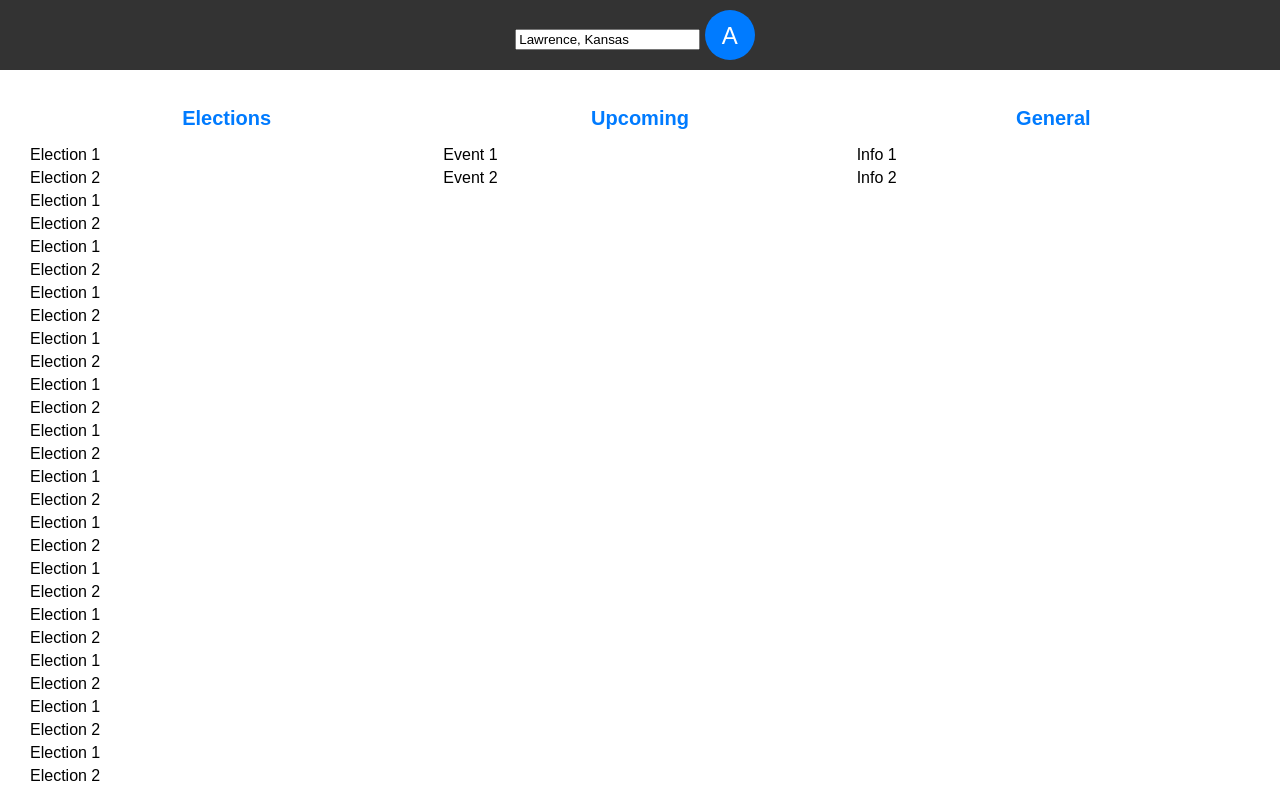
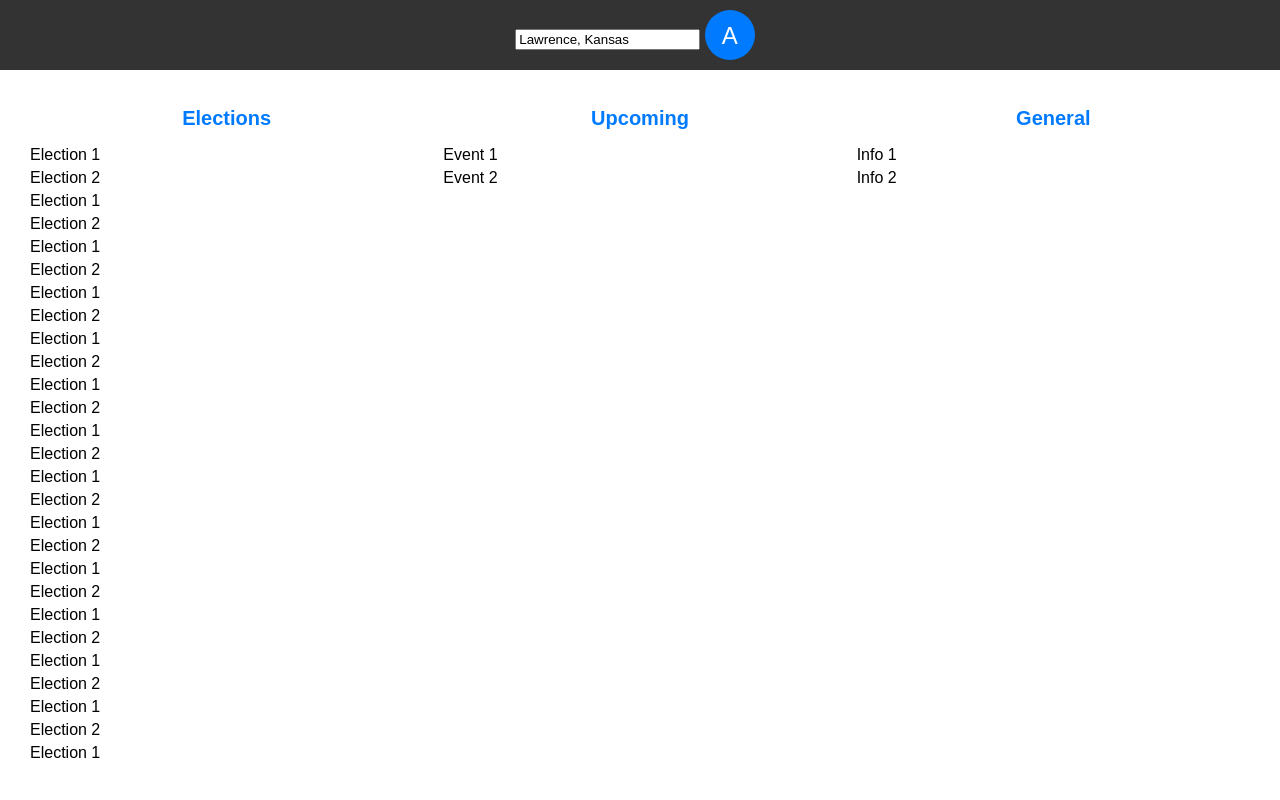
Before and after one commit to gabe738/poli, a website: page Testing/homepageRework.html in a window 1280 px wide. Drawn offline with Linux system fonts and the light colour scheme.

Commit message:
idk why this works

```diff
--- a/Testing/homepageRework.html
+++ b/Testing/homepageRework.html
@@ -57,7 +57,7 @@
             list-style-type: none;
             padding: 0;
             overflow-y: auto;
-            max-height: 100%;
+            max-height: 96%;
             /* Adjust the height as needed */
         }
 
```
